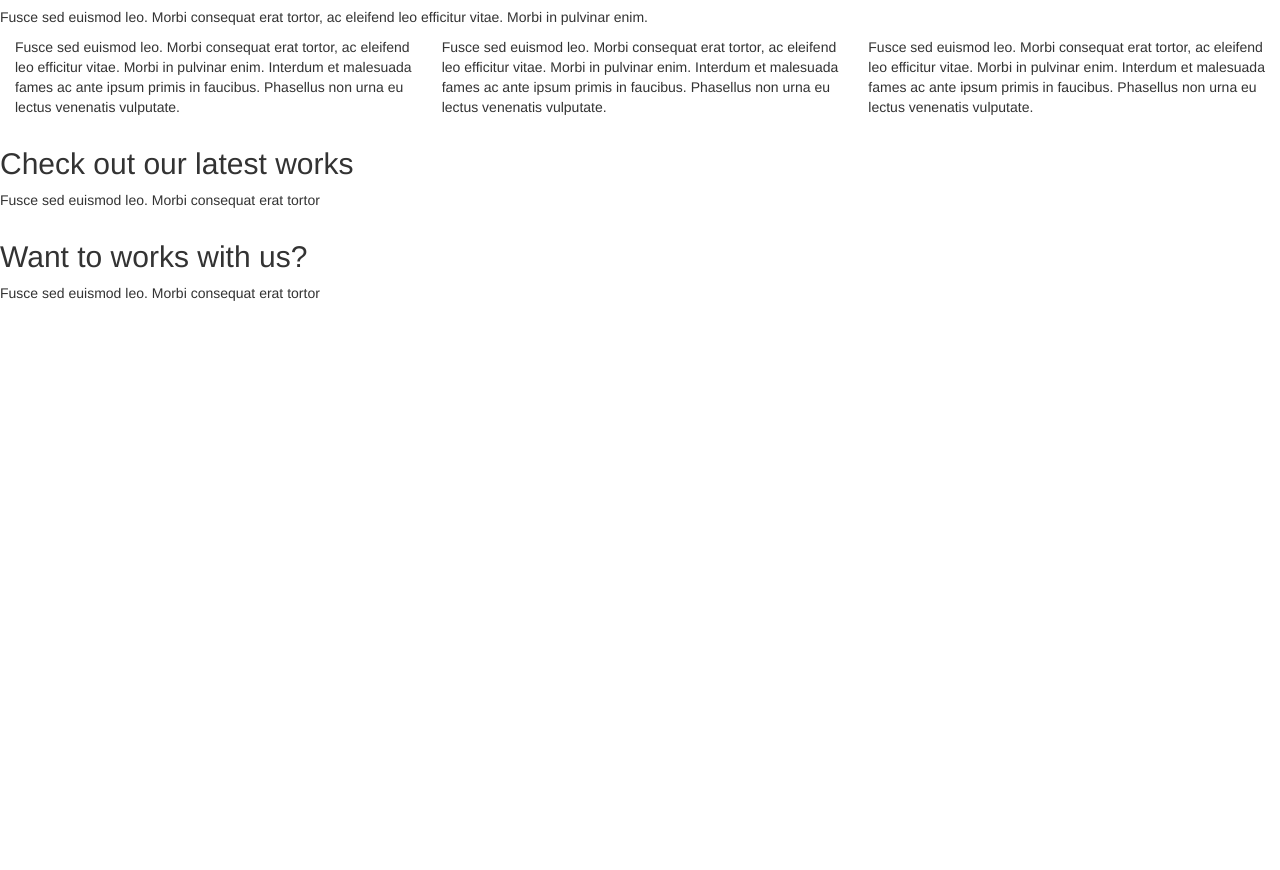
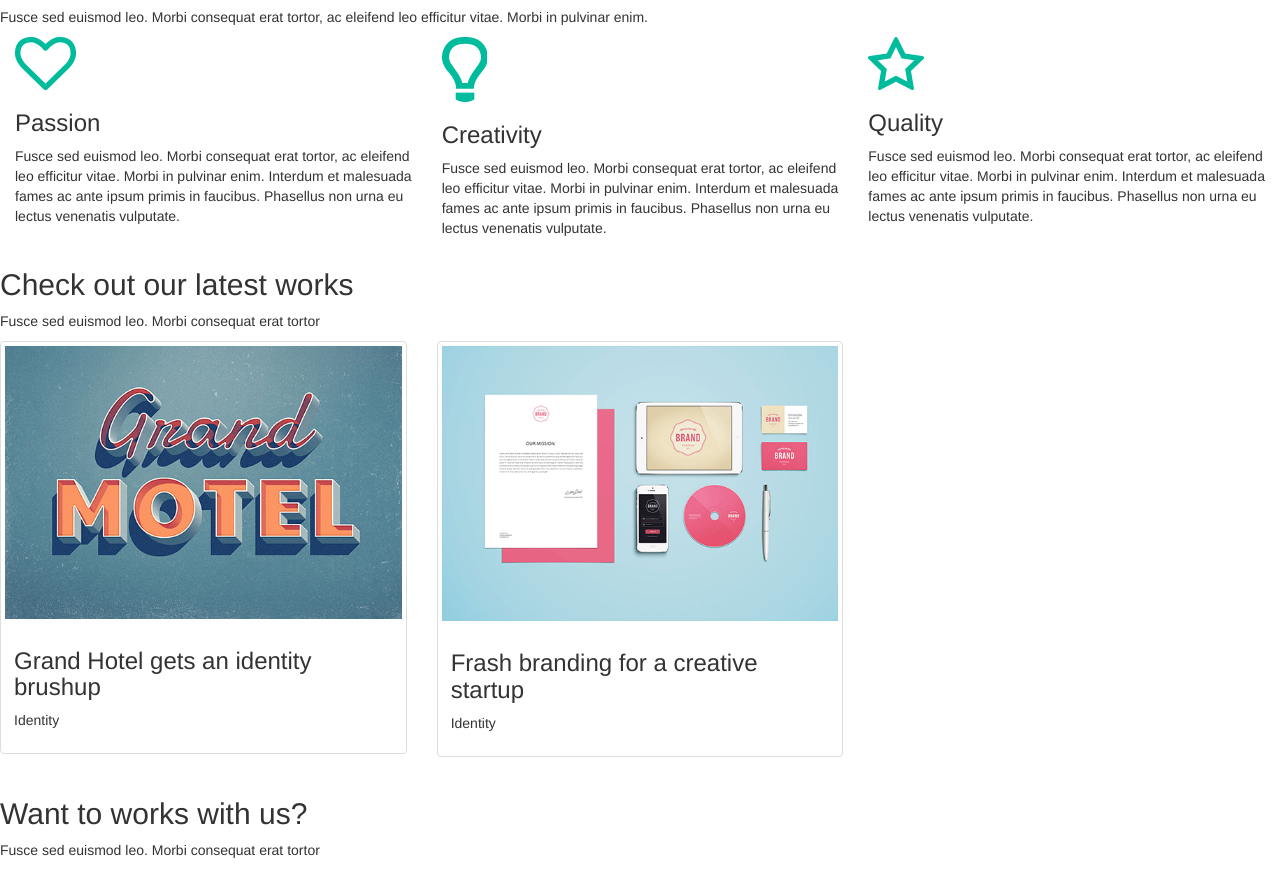
Before and after one commit to kenyaguzmanp/progress, a website: page public_html/index.html in a window 1280 px wide. Shown: the part 664-1534 px from the top of the page. Before the commit the page ends 977 px from the top, so only its background shows below. Drawn offline with nearby package versions, Linux system fonts and the light colour scheme; a web font is replaced by a local one.

Commit message:
add thumbnail in latest-work section

```diff
--- a/public_html/index.html
+++ b/public_html/index.html
@@ -127,25 +127,44 @@
                 </p>
                 <div class="wh-re">
                     <div class="col-md-4">
-                        <p> Fusce sed euismod leo. Morbi consequat erat tortor,
+                        <div>
+                            <img src="icon_05.png" alt="heart-icon">
+                        </div>
+                        <div>
+                            <h3>Passion</h3>
+                            <p> Fusce sed euismod leo. Morbi consequat erat tortor,
                             ac eleifend leo efficitur vitae. Morbi in pulvinar
                             enim. Interdum et malesuada fames ac ante ipsum primis
                             in faucibus. Phasellus non urna eu lectus venenatis vulputate.
-                        </p>
+                            </p>
+                        </div>
+
                     </div>
                     <div class="col-md-4">
-                        <p> Fusce sed euismod leo. Morbi consequat erat tortor,
+                        <div>
+                            <img src="icon_07.png" alt="heart-icon">
+                        </div>
+                        <div>
+                            <h3>Creativity</h3>
+                            <p> Fusce sed euismod leo. Morbi consequat erat tortor,
                             ac eleifend leo efficitur vitae. Morbi in pulvinar
                             enim. Interdum et malesuada fames ac ante ipsum primis
                             in faucibus. Phasellus non urna eu lectus venenatis vulputate.
-                        </p>
+                            </p>
+                        </div>
                     </div>
                     <div class="col-md-4">
-                        <p> Fusce sed euismod leo. Morbi consequat erat tortor,
+                        <div>
+                            <img src="icon_09.png" alt="heart-icon">
+                        </div>
+                        <div>
+                            <h3>Quality</h3>
+                            <p> Fusce sed euismod leo. Morbi consequat erat tortor,
                             ac eleifend leo efficitur vitae. Morbi in pulvinar
                             enim. Interdum et malesuada fames ac ante ipsum primis
                             in faucibus. Phasellus non urna eu lectus venenatis vulputate.
-                        </p>
+                            </p>
+                        </div>
                     </div>
                 </div>
                 <!--                        </div>-->
@@ -153,13 +172,37 @@
             <!-- //////////////////////// End of Section 2/////////////////////////-->
 
 
-            <!-- //////////////////////// Section 4: News /////////////////////////-->
+            <!-- //////////////////////// Section Latest Works/////////////////////////-->
 
             <div class="row">
-                <h2>Check out our latest works</h2>
-                <p>Fusce sed euismod leo. Morbi consequat erat tortor</p>
-
-
+                <div>
+                   <h2>Check out our latest works</h2>
+                    <p>Fusce sed euismod leo. Morbi consequat erat tortor</p>
+                </div>
+                <div>
+                    <div class="row">
+                        <div class="col-sm-6 col-md-4">
+                          <div class="thumbnail">
+                            <img src="Exercise-Possible_15.png" alt="thumbnail-01">
+                            <div class="caption">
+                              <h3>Grand Hotel gets an identity brushup</h3>
+                              <p>Identity</p>
+                            </div>
+                          </div>
+                        </div>
+                        <div class="col-sm-6 col-md-4">
+                          <div class="thumbnail">
+                            <img src="Exercise-Possible_17.png" alt="thumbnail-01">
+                            <div class="caption">
+                              <h3>Frash branding for a creative startup</h3>
+                              <p>Identity</p>
+                            </div>
+                          </div>
+                        </div>
+                     </div>
+                </div>
+                <div>
+                </div>
             </div>
             <!-- End Section 4 -->
             <!-- //////////////////////// End of Section 4/////////////////////////-->
```
